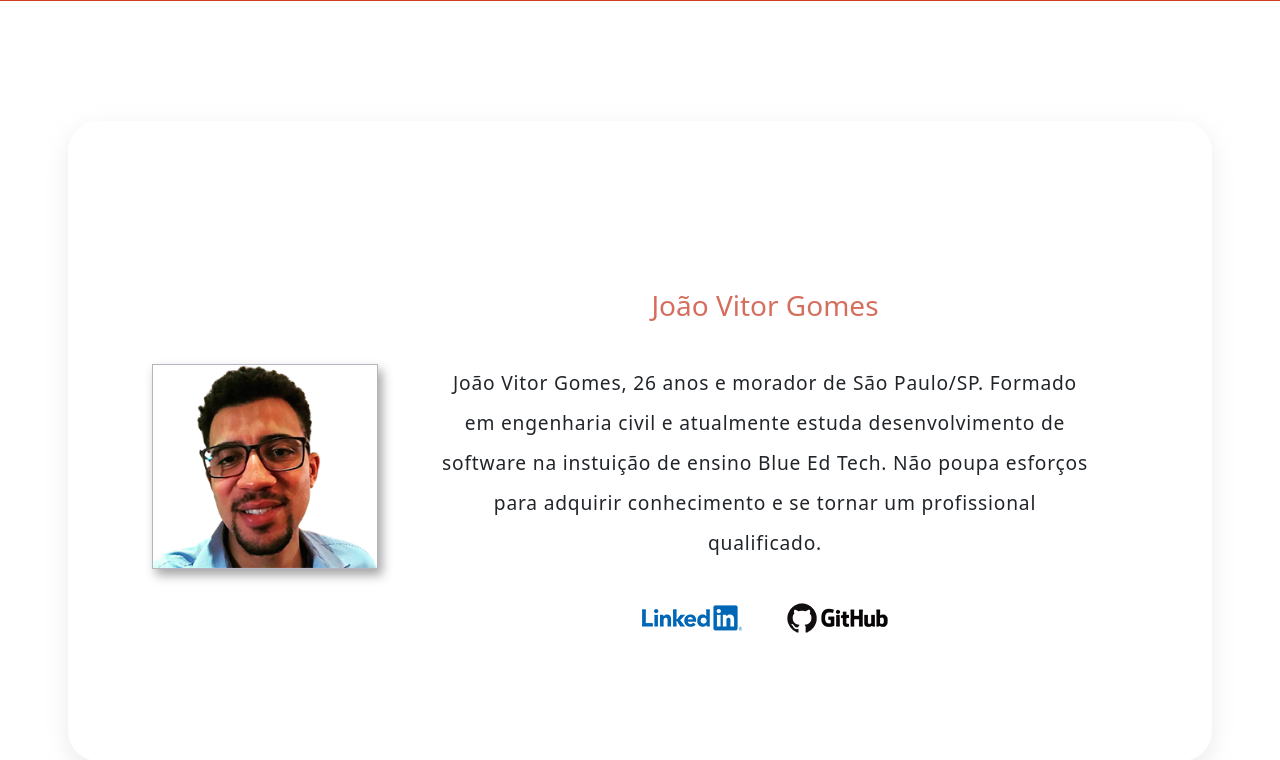
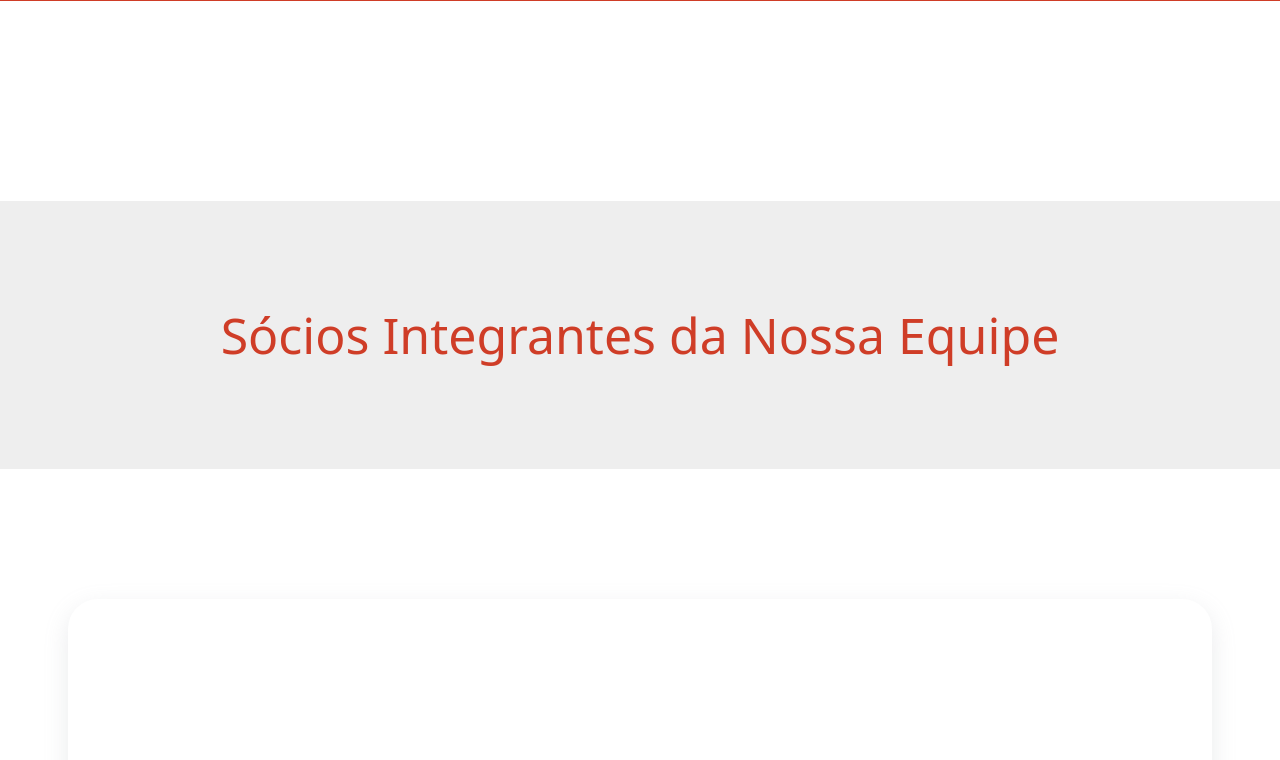
Before and after one commit to ClaudenirFer/projeto3bluepizza, a Flask app: page /members in a window 1280 px wide. Shown: the part 405-1165 px from the top of the page. Run offline with Flask 2, Linux system fonts and the light colour scheme; some libraries are stand-ins or nearby versions.

Commit message:
Barra Cinza - Integrantes

```diff
--- a/app/templates/members.html
+++ b/app/templates/members.html
@@ -1,6 +1,10 @@
 {% extends 'layout.html' %}
 
 {% block content %}
+
+<section class="intro-section">
+    <h1> Sócios Integrantes da Nossa Equipe </h1>
+</section>
 
 <!-- Section-->
 <section class="members">
```
